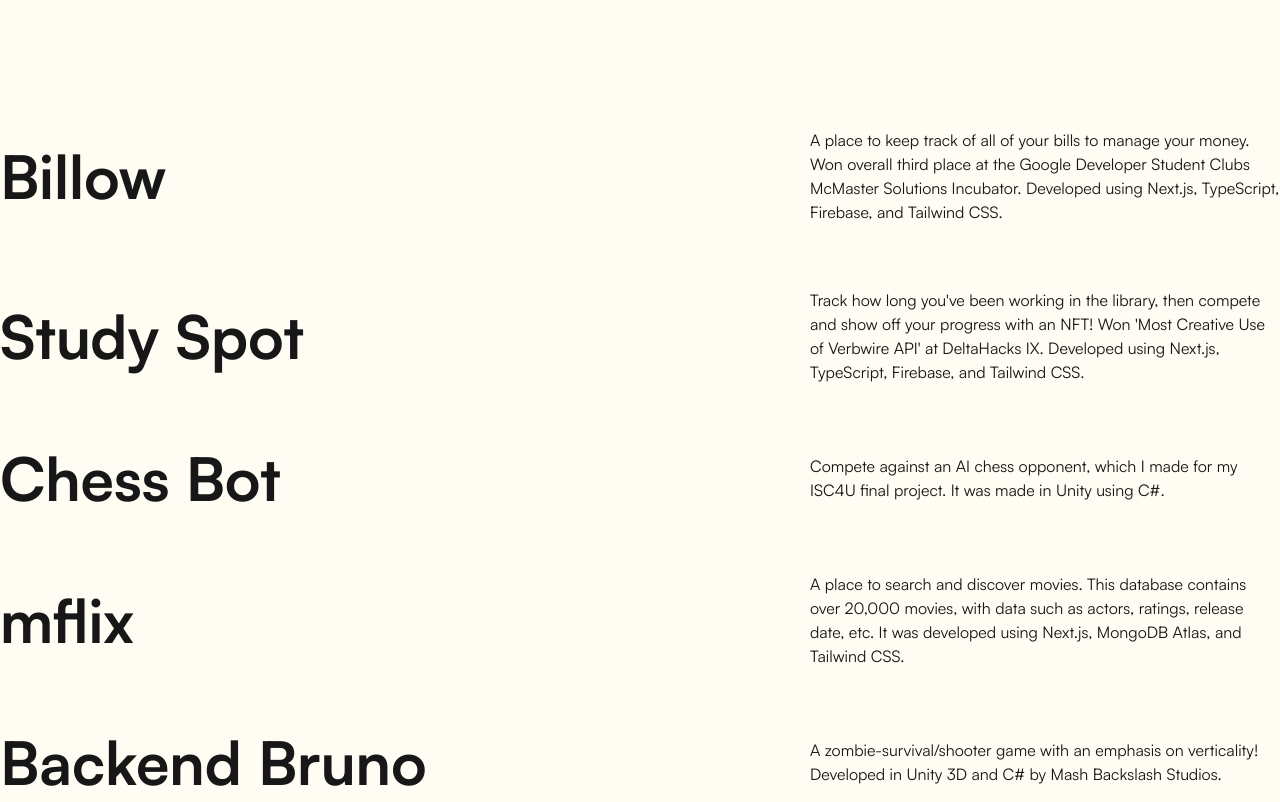
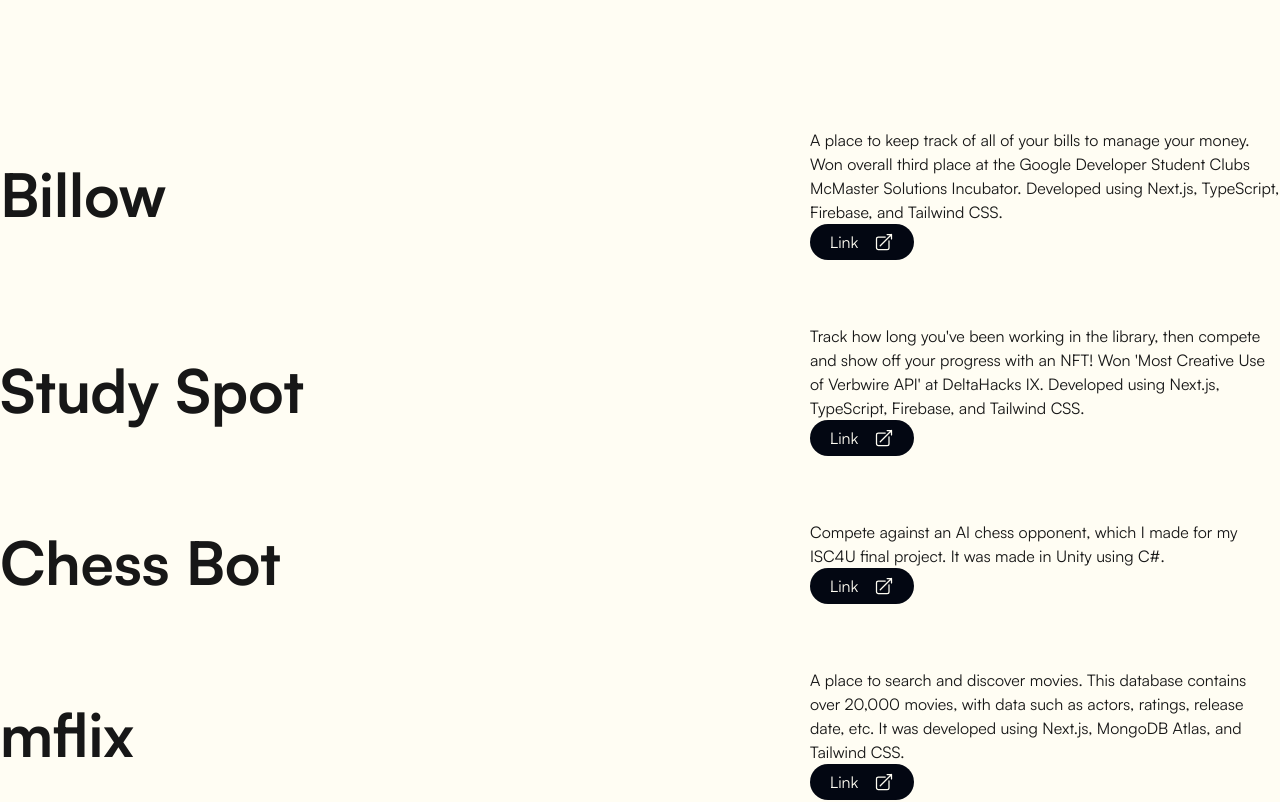
Before and after one commit to ypatel2022/yaxpatel.me, a Next.js app: page / in a window 1280 px wide. Shown: the part 720-1522 px from the top of the page. Built offline with nearby package versions, Linux system fonts and the light colour scheme.

Commit message:
fix text showing outside button

```diff
--- a/components/ContactButton.tsx
+++ b/components/ContactButton.tsx
@@ -10,7 +10,7 @@
       onMouseEnter={() => setHover(true)}
       onMouseLeave={() => setHover(false)}
       href="/#contact"
-      className="flex items-center justify-center overflow-hidden rounded-full bg-gray-950 px-5 py-2 leading-5 text-[#fffdf3]"
+      className="relative flex items-center justify-center overflow-hidden rounded-full bg-gray-950 px-5 py-2 leading-5 text-[#fffdf3]"
     >
       <div className="w-full">
         <div
--- a/components/Project.tsx
+++ b/components/Project.tsx
@@ -1,14 +1,39 @@
 import React, { useState } from 'react'
 import type { ProjectType } from '@/types'
+import Link from 'next/link'
+import ExternalLinkIcon from './icons/ExternalLinkIcon'
 
-function randomBackground() {
-  const colors = [
-    'bg-gradient-to-br from-black to-indigo-950',
-    'bg-gradient-to-br from-teal-400 via-teal-300 to-teal-400',
-  ]
+function ExternalLink({
+  children,
+  href,
+}: {
+  children: React.ReactNode
+  href: string
+}) {
+  return (
+    <Link
+      href={href}
+      className="group relative flex max-w-fit items-center justify-center gap-4 overflow-hidden rounded-full bg-gray-950 px-5 py-2 leading-5 text-[#fffdf3]"
+    >
+      <div className="w-full">
+        <div className="w-full transition-transform duration-300 ease-in-out group-hover:-translate-y-12">
+          <div className="flex items-center gap-2">{children}</div>
+        </div>
+        <div className="pointer-events-none absolute translate-y-2 select-none transition-transform duration-300 ease-in-out group-hover:-translate-y-5">
+          <div className="flex items-center gap-2">{children}</div>
+        </div>
+      </div>
 
-  return ''
-  return colors[Math.floor(Math.random() * colors.length)]
+      <div className="w-full">
+        <div className="w-full transition-transform duration-700 ease-in-out group-hover:-translate-y-12">
+          <ExternalLinkIcon />
+        </div>
+        <div className="pointer-events-none absolute translate-y-2 select-none transition-transform duration-700 ease-in-out group-hover:-translate-y-6">
+          <ExternalLinkIcon />
+        </div>
+      </div>
+    </Link>
+  )
 }
 
 export default function Project({
@@ -24,7 +49,7 @@
     <div
       onMouseEnter={() => setHover(true)}
       onMouseLeave={() => setHover(false)}
-      className={`w-full px-10 text-neutral-900 transition-all hover:text-white xl:px-0 ${randomBackground()}`}
+      className="w-full px-10 text-neutral-900 transition-all hover:text-white xl:px-0"
       style={{
         background: hover
           ? `url(/project-backgrounds/project-background-${index + 1}.png)`
@@ -33,7 +58,13 @@
     >
       <div className="mx-auto grid w-full max-w-7xl grid-cols-8 items-center gap-4 py-8">
         <div className="wght-700 col-span-5 text-6xl">{data.title}</div>
-        <div className="col-span-3">{data.description}</div>
+        <div className="col-span-3">
+          {data.description}
+
+          <div className="">
+            <ExternalLink href="/">Link</ExternalLink>
+          </div>
+        </div>
       </div>
     </div>
   )
--- /dev/null
+++ b/components/icons/ExternalLinkIcon.tsx
@@ -0,0 +1,20 @@
+import React from 'react'
+
+export default function ExternalLinkIcon() {
+  return (
+    <svg
+      xmlns="http://www.w3.org/2000/svg"
+      fill="none"
+      viewBox="0 0 24 24"
+      strokeWidth={1.5}
+      stroke="currentColor"
+      className="h-5 w-5"
+    >
+      <path
+        strokeLinecap="round"
+        strokeLinejoin="round"
+        d="M13.5 6H5.25A2.25 2.25 0 003 8.25v10.5A2.25 2.25 0 005.25 21h10.5A2.25 2.25 0 0018 18.75V10.5m-10.5 6L21 3m0 0h-5.25M21 3v5.25"
+      />
+    </svg>
+  )
+}
```
